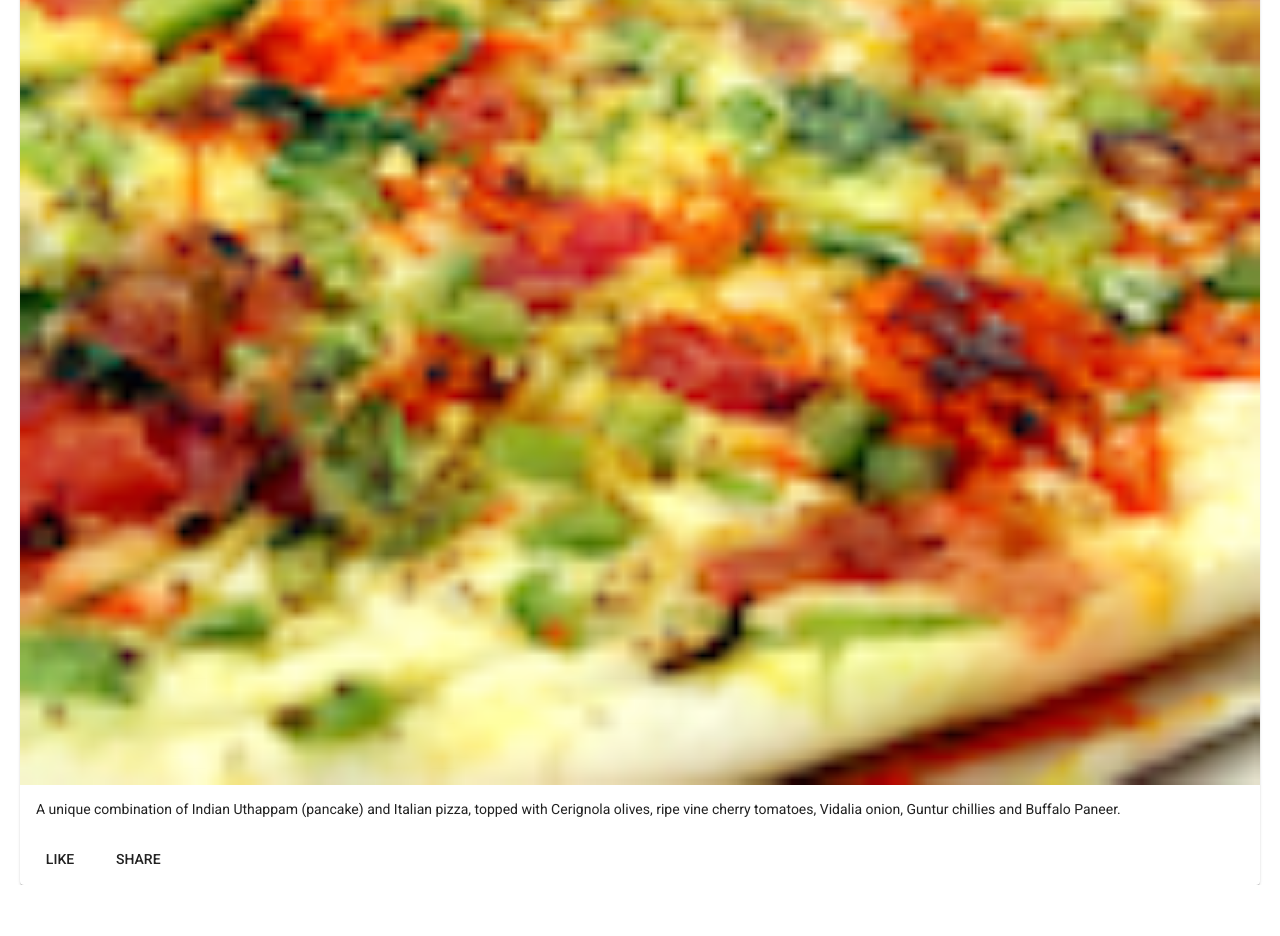
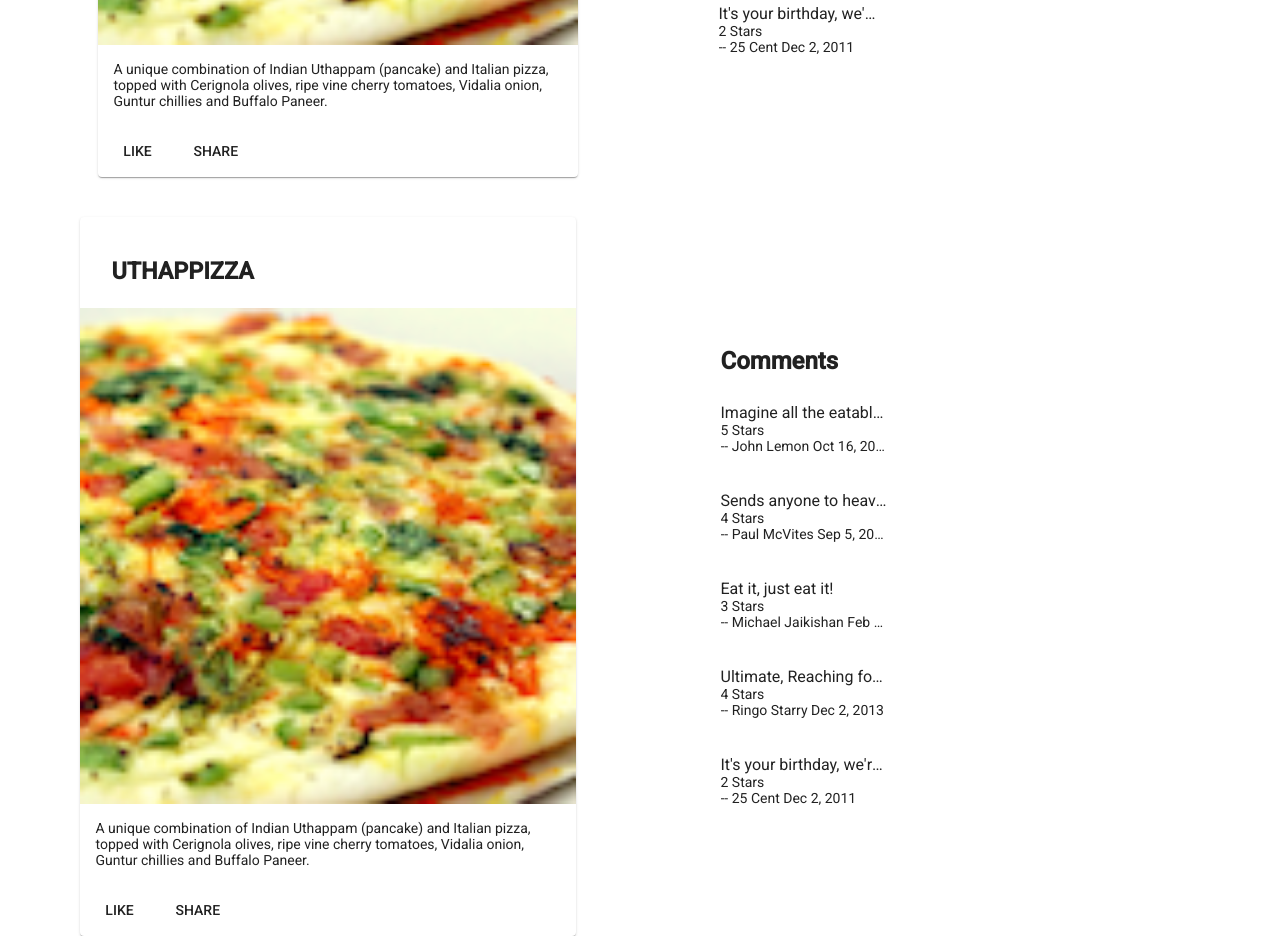
Before and after one commit to SunnyAgrawal1208/Coursera_Angular, an Angular app in the folder conFusion/: page / in a window 1280 px wide. Shown: the part 1120-2056 px from the top of the page. Before the commit the page ends 2005 px from the top, so only its background shows below. Built offline with nearby package versions, Linux system fonts and the light colour scheme.

Commit message:
Assignment 1

```diff
--- a/conFusion/src/app/app.component.html
+++ b/conFusion/src/app/app.component.html
@@ -1,3 +1,6 @@
 <mat-toolbar color="primary"><span>Ristorante Con Fusion</span></mat-toolbar>
 
 <app-menu></app-menu>
+
+
+<app-dishdetail></app-dishdetail>
--- a/conFusion/src/app/app.module.ts
+++ b/conFusion/src/app/app.module.ts
@@ -12,11 +12,13 @@
 
 import 'hammerjs';
 import { MenuComponent } from './menu/menu.component';
+import { DishdetailComponent } from './dishdetail/dishdetail.component';
 
 @NgModule({
   declarations: [
     AppComponent,
-    MenuComponent
+    MenuComponent,
+    DishdetailComponent
   ],
   imports: [
     BrowserModule,
--- /dev/null
+++ b/conFusion/src/app/dishdetail/dishdetail.component.html
@@ -0,0 +1,51 @@
+<div class="container"
+    fxLayout="row"
+    fxLayout.sm="column"
+    fxLayout.xs="column"
+    fxLayoutAlign.gt-md="space-around center"
+    fxLayoutGap="10px"
+    fxLayoutGap.xs="0">
+
+  <div fxFlex="40">
+    <div fxFlex *ngIf="dish">
+        <mat-card>
+          <mat-card-header>
+            <mat-card-title>
+              <h3>{{dish.name | uppercase}}</h3>
+            </mat-card-title>
+          </mat-card-header>
+          <img mat-card-image src={{dish.image}} alt={{dish.name}}>
+          <mat-card-content>
+            <p>{{dish.description}}
+            </p>
+          </mat-card-content>
+          <mat-card-actions>
+            <button mat-button>LIKE</button>
+            <button mat-button>SHARE</button>
+          </mat-card-actions>
+        </mat-card>
+      </div>
+  </div>
+
+  <div fxFlex="40">
+    <div fxFlex="40" *ngIf="dish">
+        <mat-list>
+          <mat-list-item>
+            <h2> Comments </h2>
+          </mat-list-item>
+          <mat-list-item *ngFor="let comment of dish.comments">
+            <p mat-line>
+              <span> {{comment.comment}} </span>
+            </p>
+            <p mat-line>
+              <span> {{comment.rating}} Stars</span>
+            </p>
+            <p mat-line>
+              <span> -- {{comment.author}} {{comment.date | date}} </span>
+            </p>
+          </mat-list-item>
+        </mat-list>
+      </div>
+  </div>
+
+</div>
--- /dev/null
+++ b/conFusion/src/app/dishdetail/dishdetail.component.ts
@@ -0,0 +1,66 @@
+import { Component, OnInit } from '@angular/core';
+
+import { Dish } from '../shared/dish';
+
+const DISH = {
+  id: '0',
+  name: 'Uthappizza',
+  image: '/assets/images/uthappizza.png',
+  category: 'mains',
+  featured: true,
+  label: 'Hot',
+  price: '4.99',
+  // tslint:disable-next-line:max-line-length
+  description: 'A unique combination of Indian Uthappam (pancake) and Italian pizza, topped with Cerignola olives, ripe vine cherry tomatoes, Vidalia onion, Guntur chillies and Buffalo Paneer.',
+  comments: [
+       {
+           rating: 5,
+           comment: 'Imagine all the eatables, living in conFusion!',
+           author: 'John Lemon',
+           date: '2012-10-16T17:57:28.556094Z'
+       },
+       {
+           rating: 4,
+           comment: 'Sends anyone to heaven, I wish I could get my mother-in-law to eat it!',
+           author: 'Paul McVites',
+           date: '2014-09-05T17:57:28.556094Z'
+       },
+       {
+           rating: 3,
+           comment: 'Eat it, just eat it!',
+           author: 'Michael Jaikishan',
+           date: '2015-02-13T17:57:28.556094Z'
+       },
+       {
+           rating: 4,
+           comment: 'Ultimate, Reaching for the stars!',
+           author: 'Ringo Starry',
+           date: '2013-12-02T17:57:28.556094Z'
+       },
+       {
+           rating: 2,
+           comment: 'It\'s your birthday, we\'re gonna party!',
+           author: '25 Cent',
+           date: '2011-12-02T17:57:28.556094Z'
+       }
+   ]
+};
+
+
+@Component({
+  selector: 'app-dishdetail',
+  templateUrl: './dishdetail.component.html',
+  styleUrls: ['./dishdetail.component.scss']
+})
+export class DishdetailComponent implements OnInit {
+
+  dish = DISH;
+
+  dishdetail = DISH[0];
+
+  constructor() { }
+
+  ngOnInit(): void {
+  }
+
+}
--- a/conFusion/src/app/menu/menu.component.html
+++ b/conFusion/src/app/menu/menu.component.html
@@ -20,24 +20,8 @@
     </mat-grid-list>
   </div>
 
-  <div fxFlex *ngIf="selectedDish">
-    <mat-card>
-      <mat-card-header>
-        <mat-card-title>
-          <h3>{{selectedDish.name | uppercase}}</h3>
-        </mat-card-title>
-      </mat-card-header>
-      <img mat-card-image src={{selectedDish.image}} alt={{selectedDish.name}}>
-      <mat-card-content>
-        <p>{{selectedDish.description}}
-        </p>
-      </mat-card-content>
-      <mat-card-actions>
-        <button mat-button>LIKE</button>
-        <button mat-button>SHARE</button>
-      </mat-card-actions>
-    </mat-card>
-  </div>
+  <app-dishdetail></app-dishdetail>
+
 
 
 
--- a/conFusion/src/app/menu/menu.component.ts
+++ b/conFusion/src/app/menu/menu.component.ts
@@ -51,9 +51,9 @@
 })
 export class MenuComponent implements OnInit {
 
-  dishes: Dish[] = DISHES;
+  dishes = DISHES;
 
-  selectedDish: Dish = DISHES[0];
+  selectedDish = DISHES[0];
 
   constructor() { }
 
```
Also changed, not shown: conFusion/src/app/dishdetail/dishdetail.component.scss (added), 1 other file (tests, documents, lock files or other folders). Lines whose indentation alone changed are shown as unchanged.
